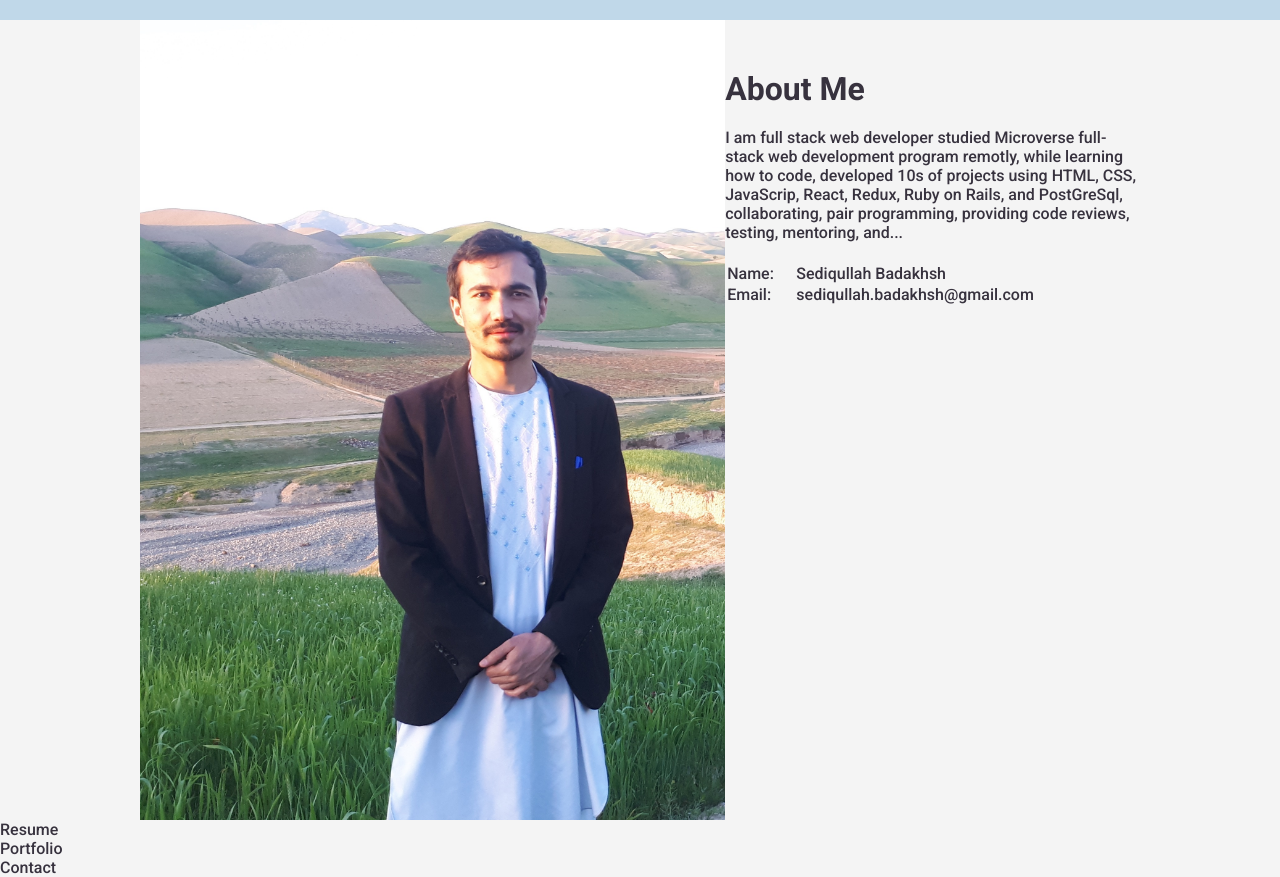
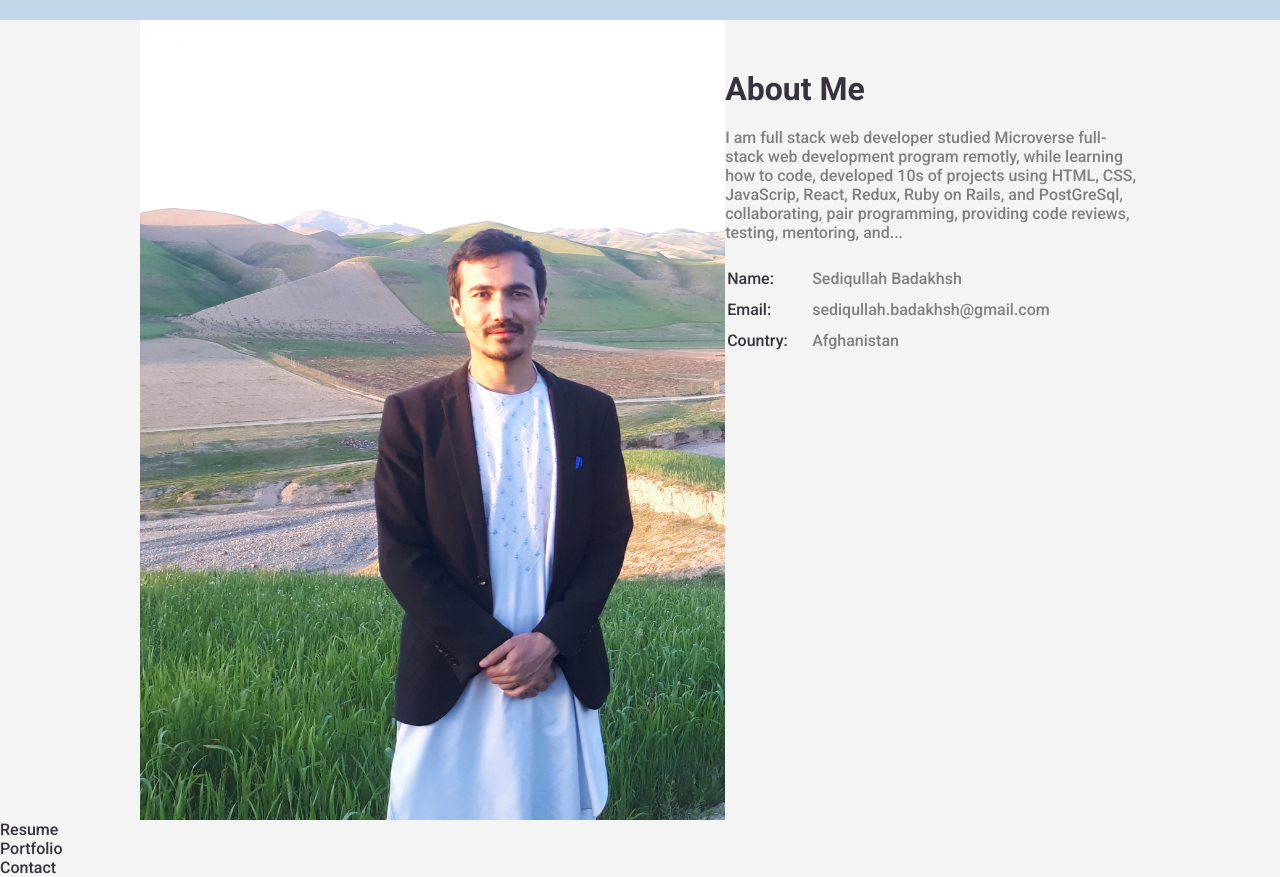
Before and after one commit to sediqullahbadakhsh/badakhsh-portfolio, a React (Create React App) app: page / in a window 1280 px wide. Shown: the part 780-1657 px from the top of the page. Built offline with nearby package versions, Linux system fonts and the light colour scheme; a web font is replaced by a local one.

Commit message:
update about me color

```diff
--- a/src/components/about/About.jsx
+++ b/src/components/about/About.jsx
@@ -9,7 +9,7 @@ const About = () => (
     </div>
     <div className="about-content">
       <h1>About Me</h1>
-      <p>
+      <p className="color-grey">
         I am full stack web developer studied Microverse full-stack web
         development program remotly, while learning how to code, developed 10s
         of projects using HTML, CSS, JavaScrip, React, Redux, Ruby on Rails, and
@@ -18,12 +18,16 @@ const About = () => (
       </p>
       <table>
         <tr>
-          <td>Name:</td>
-          <td>Sediqullah Badakhsh</td>
+          <td className="table-title">Name:</td>
+          <td className="color-grey">Sediqullah Badakhsh</td>
         </tr>
         <tr>
-          <td>Email:</td>
-          <td>sediqullah.badakhsh@gmail.com</td>
+          <td className="table-title">Email:</td>
+          <td className="color-grey">sediqullah.badakhsh@gmail.com</td>
+        </tr>
+        <tr>
+          <td className="table-title">Country:</td>
+          <td className="color-grey">Afghanistan</td>
         </tr>
       </table>
     </div>
--- a/src/components/about/About.scss
+++ b/src/components/about/About.scss
@@ -15,5 +15,11 @@
     display: flex;
     flex-direction: column;
     gap: 20px;
+    td {
+      padding: 5px 0;
+    }
+  }
+  .color-grey {
+    color: grey;
   }
 }
```
